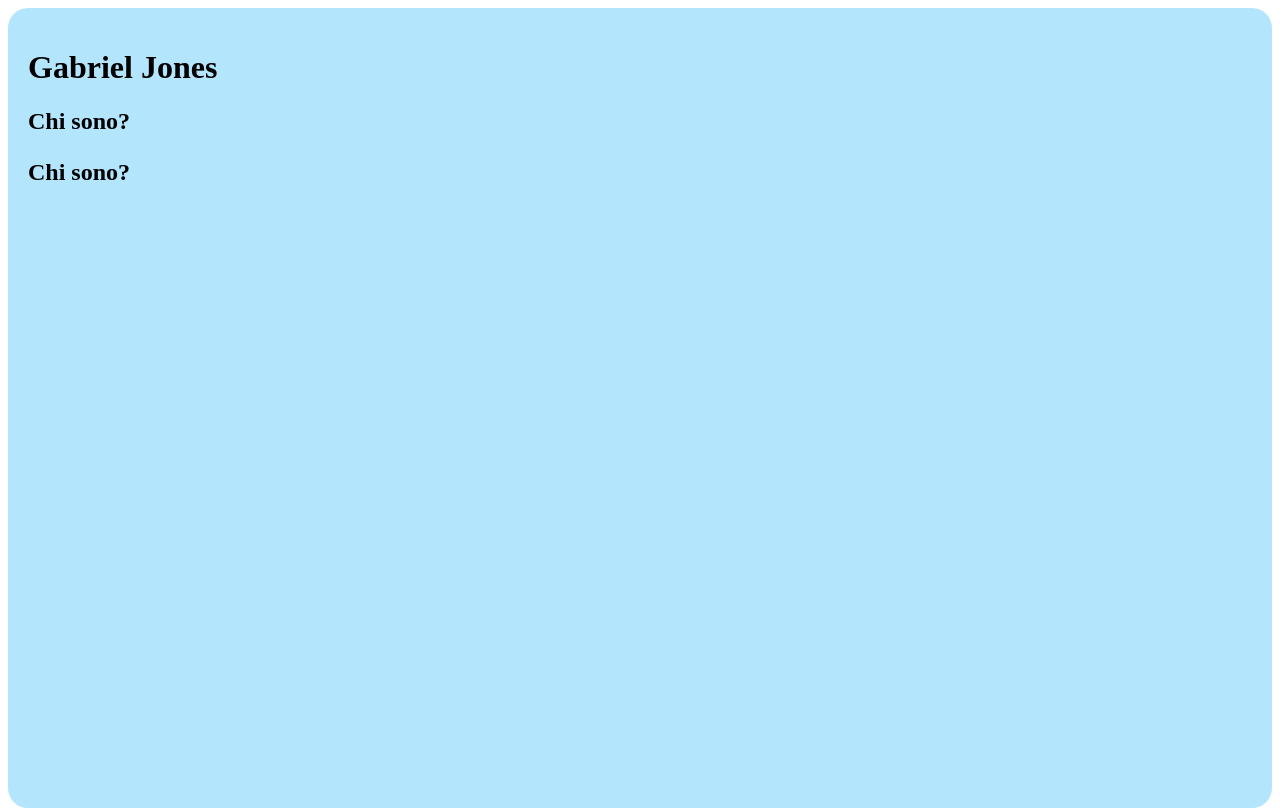
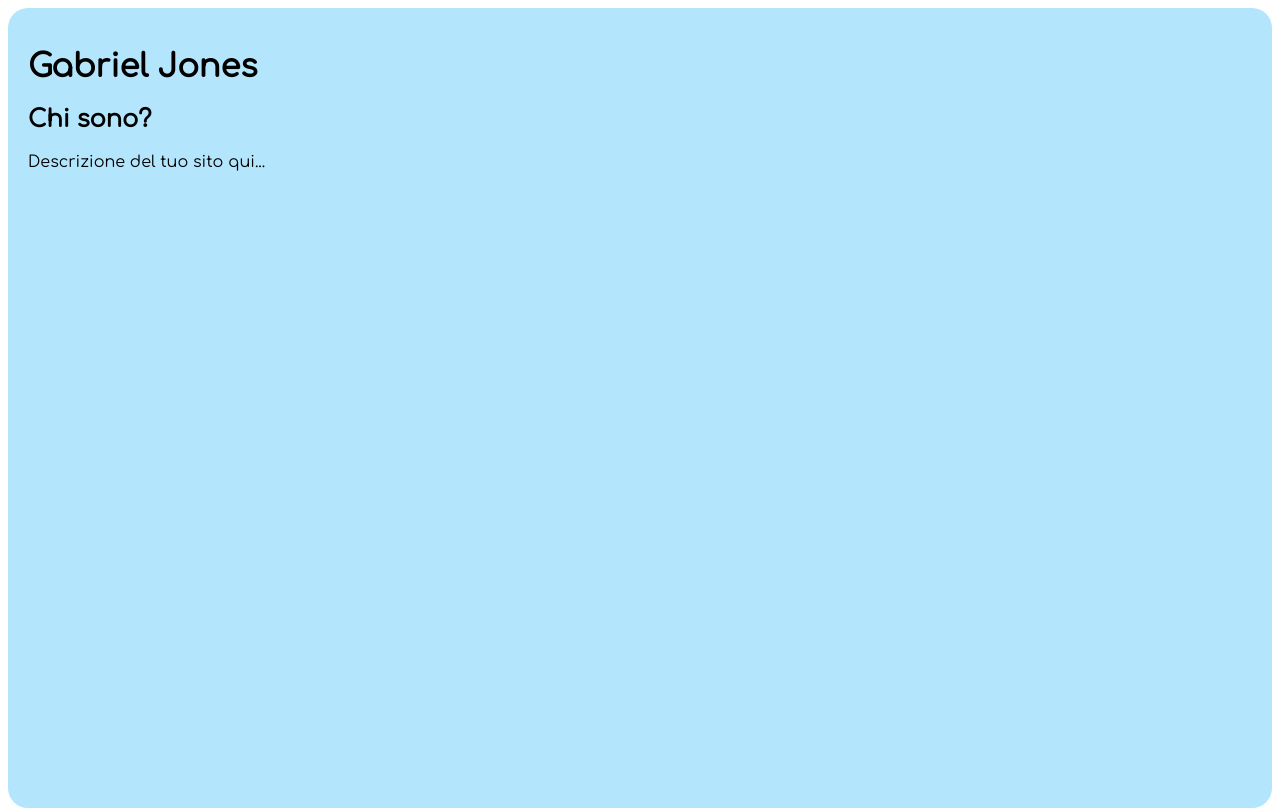
Before and after one commit to GabbyStudiosDev/GabrielJones, a plain HTML site: page index.html in a window 1280 px wide. Drawn offline with Linux system fonts and the light colour scheme.

Commit message:
Update index.html

```diff
--- a/index.html
+++ b/index.html
@@ -4,11 +4,15 @@
 <meta charset="UTF-8">
 <meta name="viewport" content="width=device-width, initial-scale=1.0">
 <title>Gabriel Jones</title>
+<!-- Aggiunta del link al font Comfortaa -->
+<link rel="stylesheet" href="https://fonts.googleapis.com/css2?family=Comfortaa&display=swap">
 <style>
     body, html {
         margin: 5;
         padding: 5;
         height: 100%;
+        /* Utilizzo del font Comfortaa per tutto il testo */
+        font-family: 'Comfortaa', sans-serif;
     }
 
     .rettangolo {
@@ -25,10 +29,9 @@
 
 <div class="rettangolo">
     <!-- Contenuto del rettangolo -->
-            <h1> Gabriel Jones </h1>
-            <h2> Chi sono?<h2>
-            <p> Chi sono?</p>
-
+    <h1> Gabriel Jones </h1>
+    <h2> Chi sono? </h2>
+    <p> Descrizione del tuo sito qui...</p>
 </div>
 
 </body>
```
